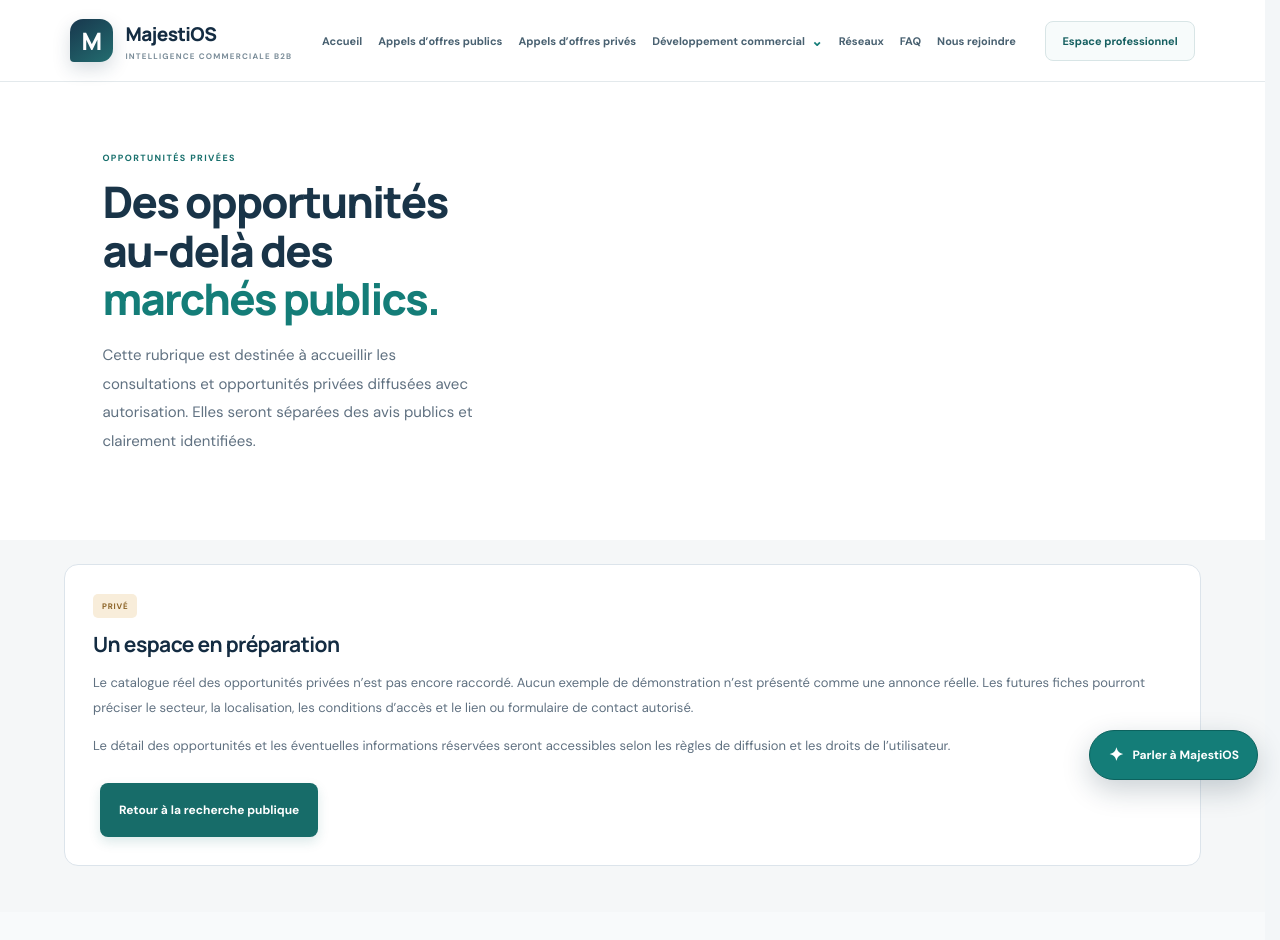
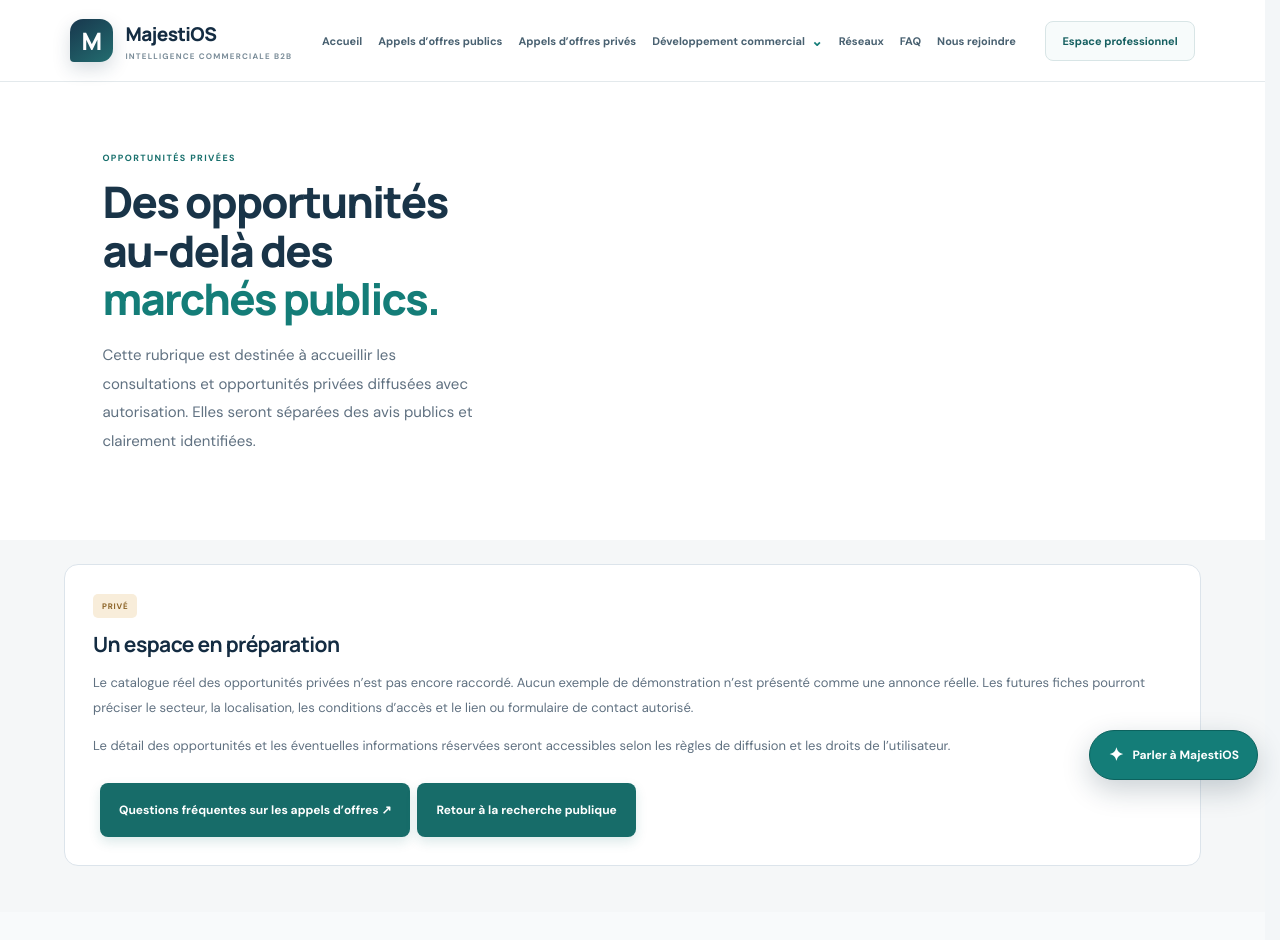
Before and after one commit to Chexpeer/Majestios, a Next.js app: page /appels-offres-prives in a window 1280 px wide. Shown: the top 940 px of the page. Built offline with nearby package versions, Linux system fonts and the light colour scheme.

Commit message:
Ajouter un accès à la FAQ sur les opportunités privées

```diff
--- a/src/app/appels-offres-prives/page.tsx
+++ b/src/app/appels-offres-prives/page.tsx
@@ -7,7 +7,7 @@ export default function PrivateTendersPage() {
   return <main className="public-site concept-page">
     <PublicHeader />
     <section className="how-section concept-hero"><div><span className="section-label">OPPORTUNITÉS PRIVÉES</span><h1>Des opportunités au-delà des <em>marchés publics.</em></h1><p>Cette rubrique est destinée à accueillir les consultations et opportunités privées diffusées avec autorisation. Elles seront séparées des avis publics et clairement identifiées.</p></div></section>
-    <section className="concept-principles"><span className="private-label">PRIVÉ</span><h2>Un espace en préparation</h2><p>Le catalogue réel des opportunités privées n’est pas encore raccordé. Aucun exemple de démonstration n’est présenté comme une annonce réelle. Les futures fiches pourront préciser le secteur, la localisation, les conditions d’accès et le lien ou formulaire de contact autorisé.</p><p>Le détail des opportunités et les éventuelles informations réservées seront accessibles selon les règles de diffusion et les droits de l’utilisateur.</p><Link className="search-submit concept-cta" href="/">Retour à la recherche publique</Link></section>
+    <section className="concept-principles"><span className="private-label">PRIVÉ</span><h2>Un espace en préparation</h2><p>Le catalogue réel des opportunités privées n’est pas encore raccordé. Aucun exemple de démonstration n’est présenté comme une annonce réelle. Les futures fiches pourront préciser le secteur, la localisation, les conditions d’accès et le lien ou formulaire de contact autorisé.</p><p>Le détail des opportunités et les éventuelles informations réservées seront accessibles selon les règles de diffusion et les droits de l’utilisateur.</p><Link className="search-submit concept-cta" href="/faq#appels-offres">Questions fréquentes sur les appels d’offres ↗</Link><Link className="search-submit concept-cta" href="/">Retour à la recherche publique</Link></section>
     <footer className="public-footer"><Link className="footer-brand" href="/">MajestiOS</Link><nav aria-label="Liens de pied de page"><Link href="/comment-et-pourquoi">Comment et pourquoi MajestiOS ?</Link><Link href="/nous-rejoindre">Nous rejoindre</Link><Link href="/mentions-legales">Mentions légales</Link></nav><small>© MajestiOS · Site en construction</small></footer>
   </main>;
 }
```
